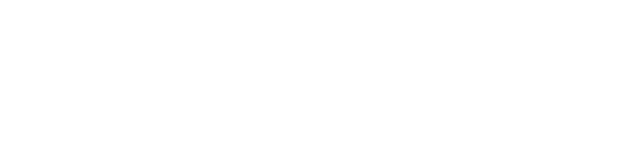
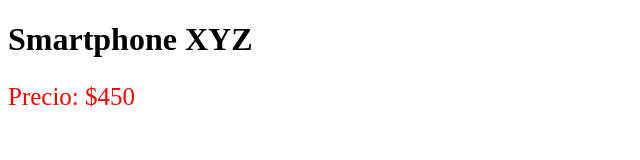
Before and after one commit to SergioT388/RepositorioUno, a plain HTML site: page index.html in a window 1280 px wide. Shown: the whole page, without its empty margins (0-640 px from the left). Drawn offline with Linux system fonts and the light colour scheme.

Commit message:
Desafío 7

```diff
--- a/index.html
+++ b/index.html
@@ -6,7 +6,8 @@
     <title>Document</title>
 </head>
 <body>
-
+ <h1 id="nombreProducto">Smartphone XYZ</h1>
+ <p id="precioProducto">Precio: $500</p>
 <script src="js/main.js"></script>
 </body>
 </html>
--- a/js/main.js
+++ b/js/main.js
@@ -1,11 +1,4 @@
-const Producto = {
-    Nombre: "Camiseta",
-    Precio: 25000,
-    Stock: 30,
-}
-let nombreInicial = Producto.Nombre
-let nombreFinal = Producto.Nombre = 'Zapatillas'
-Producto.Categoría = 'Calzado'
-console.log(Producto);
-delete Producto.Stock
-console.log(Producto);
+const precio = document.getElementById('precioProducto').innerText= "Precio: $450";
+document.querySelector('#precioProducto').style.color = 'red';
+document.querySelector('#precioProducto').style.fontSize = '25px';
+console.log(precio);
```
